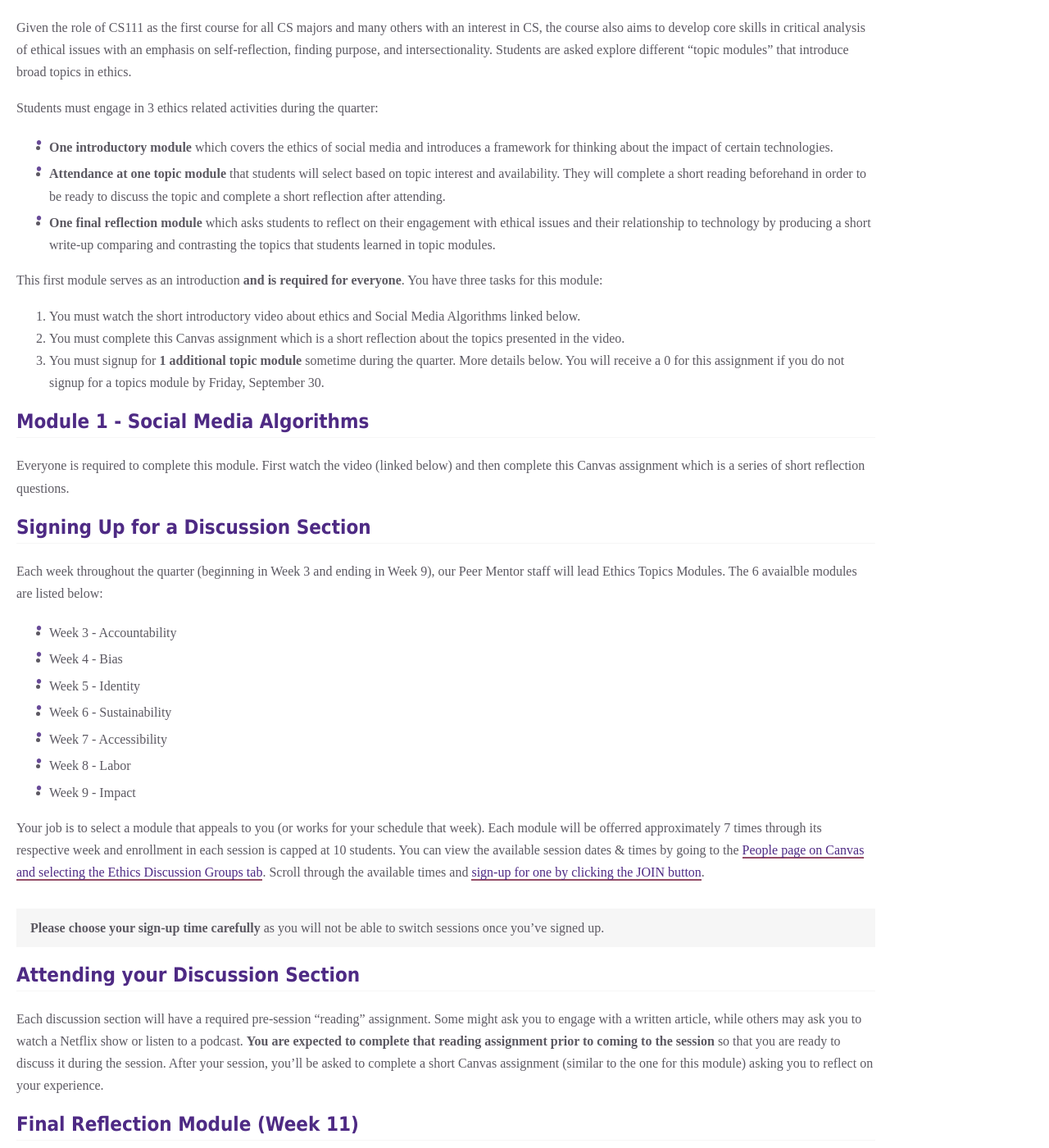
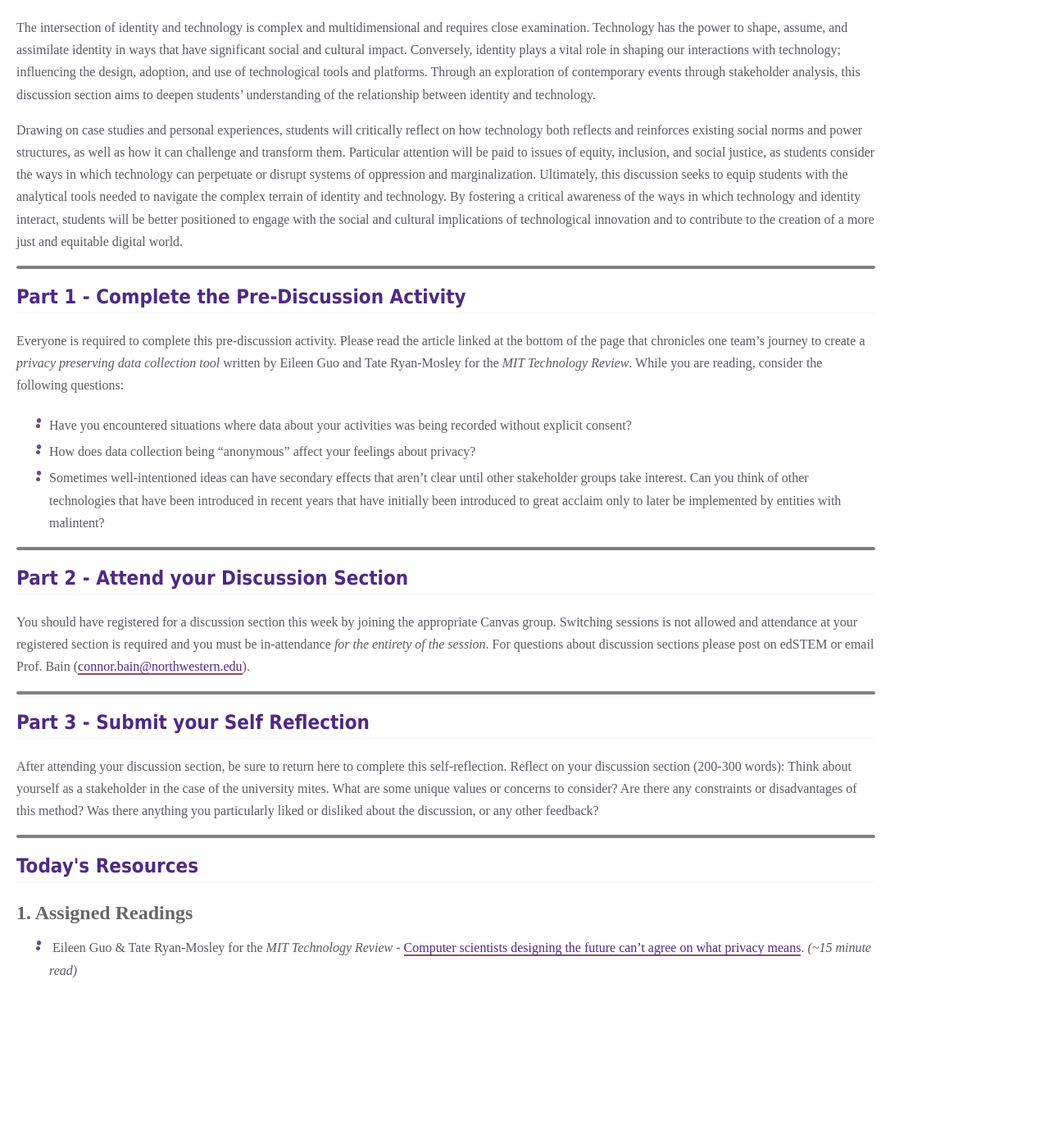
Before and after one commit to shhyou/bain-cs111-web-fork, a Jekyll site: the page built from pages/_lectures/week06_ethics.md, in a window 1280 px wide and 1400 px high. Shown: the whole window at 82% size. Built offline with Jekyll 4.4.1, drawn with Linux system fonts in a browser that asks for light colours; some web fonts are replaced; some of the changed text lies outside the part shown.

Commit message:
ethics update

```diff
--- a/pages/_lectures/week06_ethics.md
+++ b/pages/_lectures/week06_ethics.md
@@ -2,52 +2,41 @@
 layout: module
 title: Identity
 type: ethics
-draft: 1
+draft: 0
 num: 5
 canvas_id:
 lec_assignment: 1
 canvas_title: Ethics Module 5 - Identity
 due_date: 2023-10-23
+readings:
+   - title: "Computer scientists designing the future can’t agree on what privacy means"
+     author: "Eileen Guo & Tate Ryan-Mosley for the <em>MIT Technology Review</em>"
+     url: https://www.technologyreview.com/2023/04/03/1070665/cmu-university-privacy-battle-smart-building-sensors-mites/
+     notes: "(~15 minute read)"
 ---
 
-Given the role of CS111 as the first course for all CS majors and many others with an interest in CS, the course also aims to develop core skills in critical analysis of ethical issues with an emphasis on self-reflection, finding purpose, and intersectionality. Students are asked explore different "topic modules" that introduce broad topics in ethics.
+The intersection of identity and technology is complex and multidimensional and requires close examination. Technology has the power to shape, assume, and assimilate identity in ways that have significant social and cultural impact. Conversely, identity plays a vital role in shaping our interactions with technology; influencing the design, adoption, and use of technological tools and platforms. Through an exploration of contemporary events through stakeholder analysis, this discussion section aims to deepen students' understanding of the relationship between identity and technology.
 
-Students must engage in 3 ethics related activities during the quarter:
+Drawing on case studies and personal experiences, students will critically reflect on how technology both reflects and reinforces existing social norms and power structures, as well as how it can challenge and transform them. Particular attention will be paid to issues of equity, inclusion, and social justice, as students consider the ways in which technology can perpetuate or disrupt systems of oppression and marginalization. Ultimately, this discussion seeks to equip students with the analytical tools needed to navigate the complex terrain of identity and technology. By fostering a critical awareness of the ways in which technology and identity interact, students will be better positioned to engage with the social and cultural implications of technological innovation and to contribute to the creation of a more just and equitable digital world.
 
-* **One introductory module** which covers the ethics of social media and introduces a framework for thinking about the impact of certain technologies.
-* **Attendance at one topic module** that students will select based on topic interest and availability. They will complete a short reading beforehand in order to be ready to discuss the topic and complete a short reflection after attending.
-* **One final reflection module** which asks students to reflect on their engagement with ethical issues and their relationship to technology by producing a short write-up comparing and contrasting the topics that students learned in topic modules.
+* * *
 
-This first module serves as an introduction **and is required for everyone**. You have three tasks for this module:
+## Part 1 - Complete the Pre-Discussion Activity
 
-1. You must watch the short introductory video about ethics and Social Media Algorithms linked below.
-2. You must complete this Canvas assignment which is a short reflection about the topics presented in the video.
-3. You must signup for **1 additional topic module** sometime during the quarter. More details below. You will receive a 0 for this assignment if you do not signup for a topics module by Friday, September 30.
+Everyone is required to complete this pre-discussion activity. Please read the article linked at the bottom of the page that chronicles one team's journey to create a _privacy preserving data collection tool_ written by Eileen Guo and Tate Ryan-Mosley for the _MIT Technology Review_. While you are reading, consider the following questions:
 
-## Module 1 - Social Media Algorithms
+* Have you encountered situations where data about your activities was being recorded without explicit consent?
+* How does data collection being "anonymous" affect your feelings about privacy?
+* Sometimes well-intentioned ideas can have secondary effects that aren't clear until other stakeholder groups take interest. Can you think of other technologies that have been introduced in recent years that have initially been introduced to great acclaim only to later be implemented by entities with malintent?
 
-Everyone is required to complete this module. First watch the video (linked below) and then complete this Canvas assignment which is a series of short reflection questions.
+* * *
 
-## Signing Up for a Discussion Section
+## Part 2 - Attend your Discussion Section
 
-Each week throughout the quarter (beginning in Week 3 and ending in Week 9), our Peer Mentor staff will lead Ethics Topics Modules. The 6 avaialble modules are listed below:
+You should have registered for a discussion section this week by joining the appropriate Canvas group. Switching sessions is not allowed and attendance at your registered section is required and you must be in-attendance _for the entirety of the session_. For questions about discussion sections please post on edSTEM or email Prof. Bain (<connor.bain@northwestern.edu>).
 
-* Week 3 - Accountability
-* Week 4 - Bias
-* Week 5 - Identity
-* Week 6 - Sustainability
-* Week 7 - Accessibility
-* Week 8 - Labor
-* Week 9 - Impact
+* * *
 
-Your job is to select a module that appeals to you (or works for your schedule that week). Each module will be offerred approximately 7 times through its respective week and enrollment in each session is capped at 10 students. You can view the available session dates & times by going to the [People page on Canvas and selecting the Ethics Discussion Groups tab]({{ site.canvas_url }}/users). Scroll through the available times and [sign-up for one by clicking the JOIN button](https://community.canvaslms.com/t5/Student-Guide/How-do-I-join-a-group-as-a-student/ta-p/468).
+## Part 3 - Submit your Self Reflection
 
-> **Please choose your sign-up time carefully** as you will not be able to switch sessions once you've signed up.
-
-## Attending your Discussion Section
-
-Each discussion section will have a required pre-session "reading" assignment. Some might ask you to engage with a written article, while others may ask you to watch a Netflix show or listen to a podcast. **You are expected to complete that reading assignment prior to coming to the session** so that you are ready to discuss it during the session. After your session, you'll be asked to complete a short Canvas assignment (similar to the one for this module) asking you to reflect on your experience.
-
-## Final Reflection Module (Week 11)
-
-During the last week of class, you'll be asked to complete a final reflection via Canvas. More details will be provided as we get closer to that date.
+After attending your discussion section, be sure to return here to complete this self-reflection. Reflect on your discussion section (200-300 words): Think about yourself as a stakeholder in the case of the university mites. What are some unique values or concerns to consider? Are there any constraints or disadvantages of this method? Was there anything you particularly liked or disliked about the discussion, or any other feedback?
```
Also changed, not shown: pages/_lectures/week03_ethics.md (+2 -2 lines), pages/_lectures/week04_ethics.md (+1 -1 lines), pages/_lectures/week05_ethics.md (+1 -1 lines).
